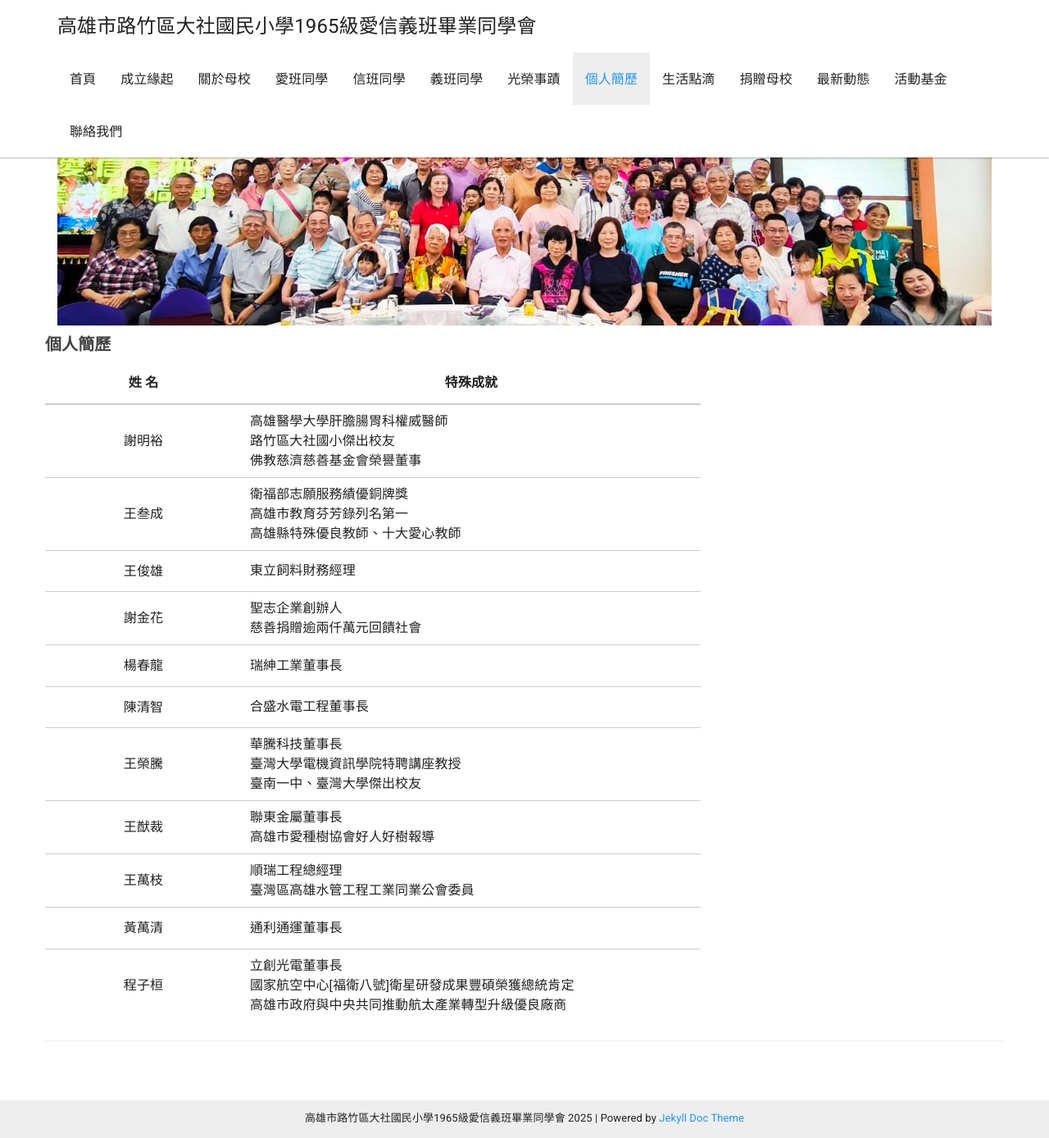
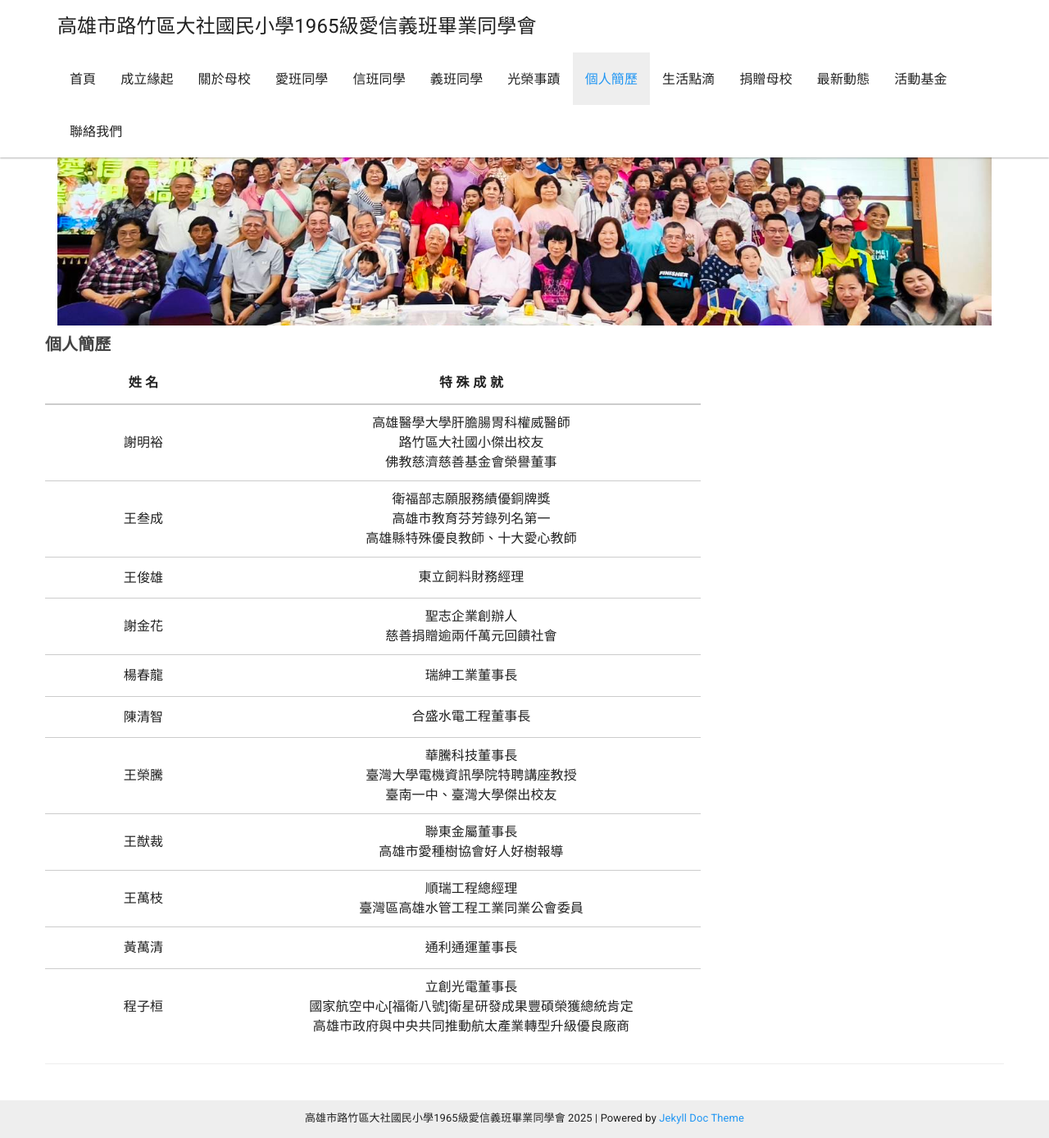
Before and after one commit to dashe1965/dashe1965.github.io, a Jekyll site: the page built from _docs/Resume/Resume.md, in a window 1280 px wide and 1388 px high. Shown: the whole window at 82% size. Built offline with Jekyll 4.4.1, drawn with Linux system fonts in a browser that asks for light colours; nearby versions of some CDN libraries.

Commit message:
Update Resume.md

```diff
--- a/_docs/Resume/Resume.md
+++ b/_docs/Resume/Resume.md
@@ -8,13 +8,13 @@ sectionid: Resume
   <tbody>
     <tr>
       <th style="width: 30%; text-align: center; padding: 10px; border: none; font-size: 16px;">姓 名</th>
-      <th style="width: 70%; text-align: center; padding: 10px; border: none; font-size: 16px;">特殊成就</th>
+      <th style="width: 70%; text-align: center; padding: 10px; border: none; font-size: 16px;">特 殊 成 就</th>
     </tr>
     <tr>
       <td style="text-align:center; vertical-align: middle; padding: 10px; border-top: 2px solid #ccc;border-bottom: 1px solid #ccc;">
         謝明裕
       </td>
-      <td style="vertical-align: middle; line-height: 1.5; border-top: 2px solid #ccc;border-bottom: 1px solid #ccc; padding-left: 10px;">
+      <td style="text-align: center; vertical-align: middle; line-height: 1.5; border-top: 2px solid #ccc;border-bottom: 1px solid #ccc; padding: 10px;">
         高雄醫學大學肝膽腸胃科權威醫師<br>
         路竹區大社國小傑出校友<br>
         佛教慈濟慈善基金會榮譽董事
@@ -24,7 +24,7 @@ sectionid: Resume
       <td style="text-align:center; vertical-align: middle; padding: 10px; border-bottom: 1px solid #ccc;">
         王叁成
       </td>
-      <td style="vertical-align: middle; line-height: 1.5; border-bottom: 1px solid #ccc; padding-left: 10px;">
+      <td style="text-align: center; vertical-align: middle; line-height: 1.5; border-bottom: 1px solid #ccc; padding: 10px;">
         衛福部志願服務績優銅牌獎<br>
         高雄市教育芬芳錄列名第一<br>
         高雄縣特殊優良教師、十大愛心教師
@@ -34,7 +34,7 @@ sectionid: Resume
       <td style="text-align:center; vertical-align: middle; padding: 10px; border-bottom: 1px solid #ccc;">
         王俊雄
       </td>
-      <td style="vertical-align: middle; line-height: 1.5; border-bottom: 1px solid #ccc; padding-left: 10px;">
+      <td style="text-align: center; vertical-align: middle; line-height: 1.5; border-bottom: 1px solid #ccc; padding: 10px;">
         東立飼料財務經理
       </td>
     </tr>
@@ -42,7 +42,7 @@ sectionid: Resume
       <td style="text-align:center; vertical-align: middle; padding: 10px; border-bottom: 1px solid #ccc;">
         謝金花
       </td>
-      <td style="vertical-align: middle; line-height: 1.5; border-bottom: 1px solid #ccc; padding-left: 10px;">
+      <td style="text-align: center; vertical-align: middle; line-height: 1.5; border-bottom: 1px solid #ccc; padding: 10px;">
         聖志企業創辦人<br>
         慈善捐贈逾兩仟萬元回饋社會
       </td>
@@ -51,7 +51,7 @@ sectionid: Resume
       <td style="text-align:center; vertical-align: middle; padding: 10px; border-bottom: 1px solid #ccc;">
         楊春龍
       </td>
-      <td style="vertical-align: middle; line-height: 1.5; border-bottom: 1px solid #ccc; padding-left: 10px;">
+      <td style="text-align: center; vertical-align: middle; line-height: 1.5; border-bottom: 1px solid #ccc; padding: 10px;">
         瑞紳工業董事長
       </td>
     </tr>
@@ -59,7 +59,7 @@ sectionid: Resume
       <td style="text-align:center; vertical-align: middle; padding: 10px; border-bottom: 1px solid #ccc;">
         陳清智
       </td>
-      <td style="vertical-align: middle; line-height: 1.5; border-bottom: 1px solid #ccc; padding-left: 10px;">
+      <td style="text-align: center; vertical-align: middle; line-height: 1.5; border-bottom: 1px solid #ccc; padding: 10px;">
         合盛水電工程董事長
       </td>
     </tr>
@@ -67,7 +67,7 @@ sectionid: Resume
       <td style="text-align:center; vertical-align: middle; padding: 10px; border-bottom: 1px solid #ccc;">
         王榮騰
       </td>
-      <td style="vertical-align: middle; line-height: 1.5; border-bottom: 1px solid #ccc; padding-left: 10px;">
+      <td style="text-align: center; vertical-align: middle; line-height: 1.5; border-bottom: 1px solid #ccc; padding: 10px;">
         華騰科技董事長<br>
         臺灣大學電機資訊學院特聘講座教授<br>
         臺南一中、臺灣大學傑出校友
@@ -77,7 +77,7 @@ sectionid: Resume
       <td style="text-align:center; vertical-align: middle; padding: 10px; border-bottom: 1px solid #ccc;">
         王猷裁
       </td>
-      <td style="vertical-align: middle; line-height: 1.5; border-bottom: 1px solid #ccc; padding-left: 10px;">
+      <td style="text-align: center; vertical-align: middle; line-height: 1.5; border-bottom: 1px solid #ccc; padding: 10px;">
         聯東金屬董事長<br>
         高雄市愛種樹協會好人好樹報導
       </td>
@@ -86,7 +86,7 @@ sectionid: Resume
       <td style="text-align:center; vertical-align: middle; padding: 10px; border-bottom: 1px solid #ccc;">
         王萬枝
       </td>
-      <td style="vertical-align: middle; line-height: 1.5; border-bottom: 1px solid #ccc; padding-left: 10px;">
+      <td style="text-align: center; vertical-align: middle; line-height: 1.5; border-bottom: 1px solid #ccc; padding: 10px;">
         順瑞工程總經理<br>
         臺灣區高雄水管工程工業同業公會委員
       </td>
@@ -95,7 +95,7 @@ sectionid: Resume
       <td style="text-align:center; vertical-align: middle; padding: 10px; border-bottom: 1px solid #ccc;">
         黃萬清
       </td>
-      <td style="vertical-align: middle; line-height: 1.5; border-bottom: 1px solid #ccc; padding-left: 10px;">
+      <td style="text-align: center; vertical-align: middle; line-height: 1.5; border-bottom: 1px solid #ccc; padding: 10px;">
         通利通運董事長
       </td>
     </tr>
@@ -103,7 +103,7 @@ sectionid: Resume
       <td style="text-align:center; vertical-align: middle; padding: 10px; ">
         程子桓
       </td>
-      <td style="vertical-align: middle; line-height: 1.5; padding-left: 10px;">
+      <td style="text-align: center; vertical-align: middle; line-height: 1.5; padding: 10px;">
         立創光電董事長<br>
         國家航空中心[福衛八號]衛星研發成果豐碩榮獲總統肯定<br>
         高雄市政府與中央共同推動航太產業轉型升級優良廠商
```
